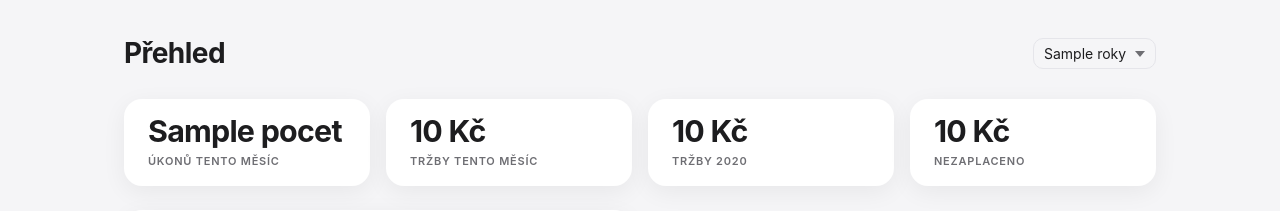
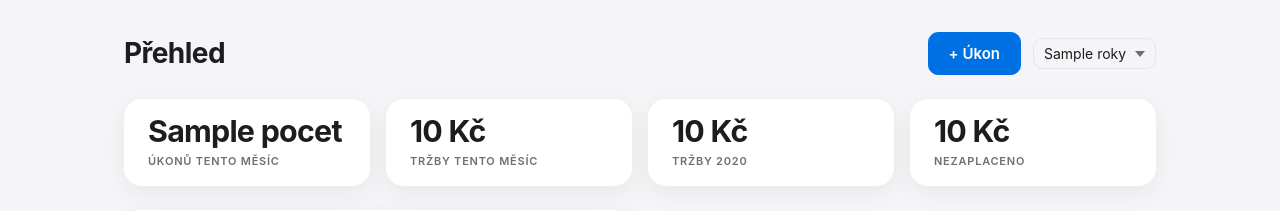
Before and after one commit to Kosacek/prepis-vozidla, a Flask app: template ukony_tracker/templates/dashboard.html in a window 1280 px wide. Shown: the part 52-263 px from the top of the page. Run offline with Flask 3, Linux system fonts and the light colour scheme; the template is opened without the code that fills it: most values are stand-ins (such as "Sample title", 1, 10 or a date in 2020).

Commit message:
feat(dashboard): + Úkon quick-add button in header

```diff
--- a/ukony_tracker/static/css/app.css
+++ b/ukony_tracker/static/css/app.css
@@ -563,6 +563,12 @@ tfoot td {
   margin-bottom: 0;
 }
 
+.header-actions {
+  display: flex;
+  align-items: center;
+  gap: var(--sp-3);
+}
+
 /* ------------------------------------------------------------
    17. Entry-screen components
    ------------------------------------------------------------ */
--- a/ukony_tracker/templates/dashboard.html
+++ b/ukony_tracker/templates/dashboard.html
@@ -3,11 +3,14 @@
 {% block content %}
 <div class="page-header">
   <h1>Přehled</h1>
-  <form method="get">
-    <select name="rok" onchange="this.form.submit()" class="filter-select">
-      {% for y in roky %}<option value="{{ y }}" {{ 'selected' if y==year }}>{{ y }}</option>{% endfor %}
-    </select>
-  </form>
+  <div class="header-actions">
+    <a href="/ukony" class="btn btn-primary">+ Úkon</a>
+    <form method="get">
+      <select name="rok" onchange="this.form.submit()" class="filter-select">
+        {% for y in roky %}<option value="{{ y }}" {{ 'selected' if y==year }}>{{ y }}</option>{% endfor %}
+      </select>
+    </form>
+  </div>
 </div>
 
 <div class="kpis">
```
